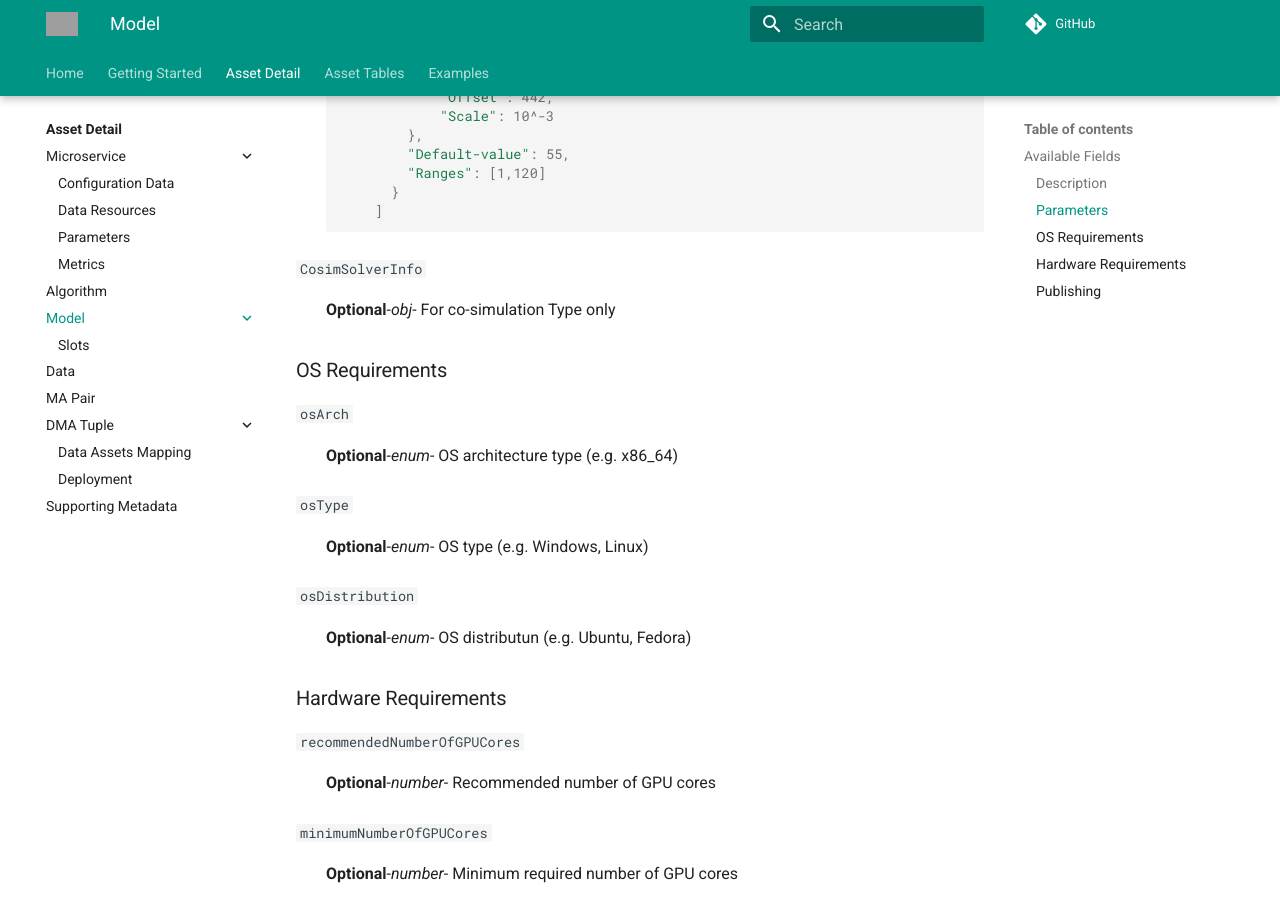
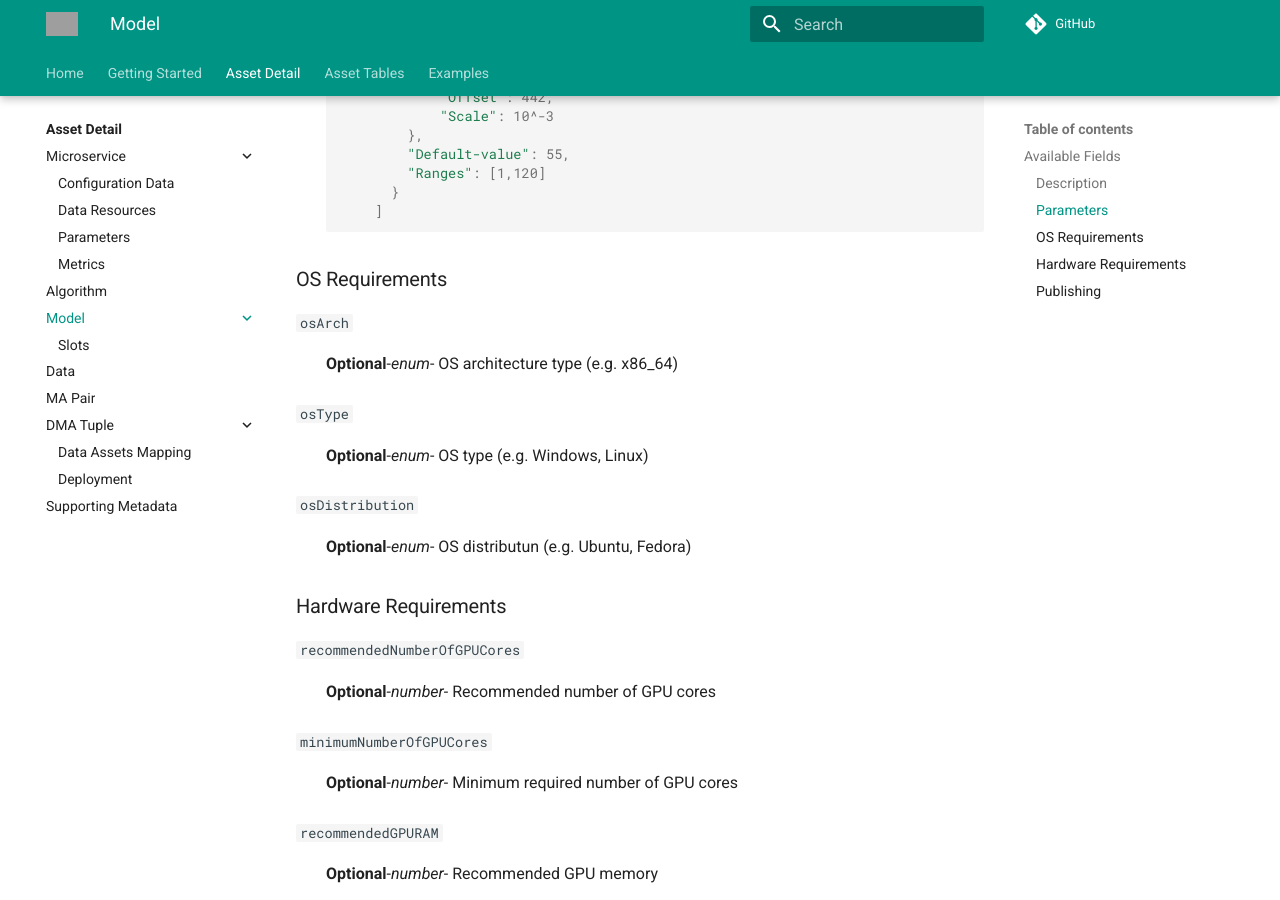
Before and after one commit to DIGITbrain/digitbrain.github.io, an MkDocs documentation site: the page built from docs/attributes/model/index.md, in a window 1280 px wide and 900 px high, scrolled down 3170 px. Built offline with MkDocs 1.6.1 and Material for MkDocs 9.7.7, drawn with Linux system fonts in a browser that asks for light colours; comment, search, counter and statistics services are not loaded; grey boxes are pictures that could not be loaded.

Commit message:
feat(model): remove cosimsolverinfo field [AUTO]

````diff
--- a/docs/attributes/model/index.md
+++ b/docs/attributes/model/index.md
@@ -132,9 +132,6 @@ has these sections:
             ]
         ```
 
-`CosimSolverInfo`{ #cosimsolverinfo }
-:   **Optional**-*obj*- For co-simulation Type only
-
 
 ### OS Requirements
 
````
Also changed, not shown: docs/tables/model/index.md (+0 -1 lines).
